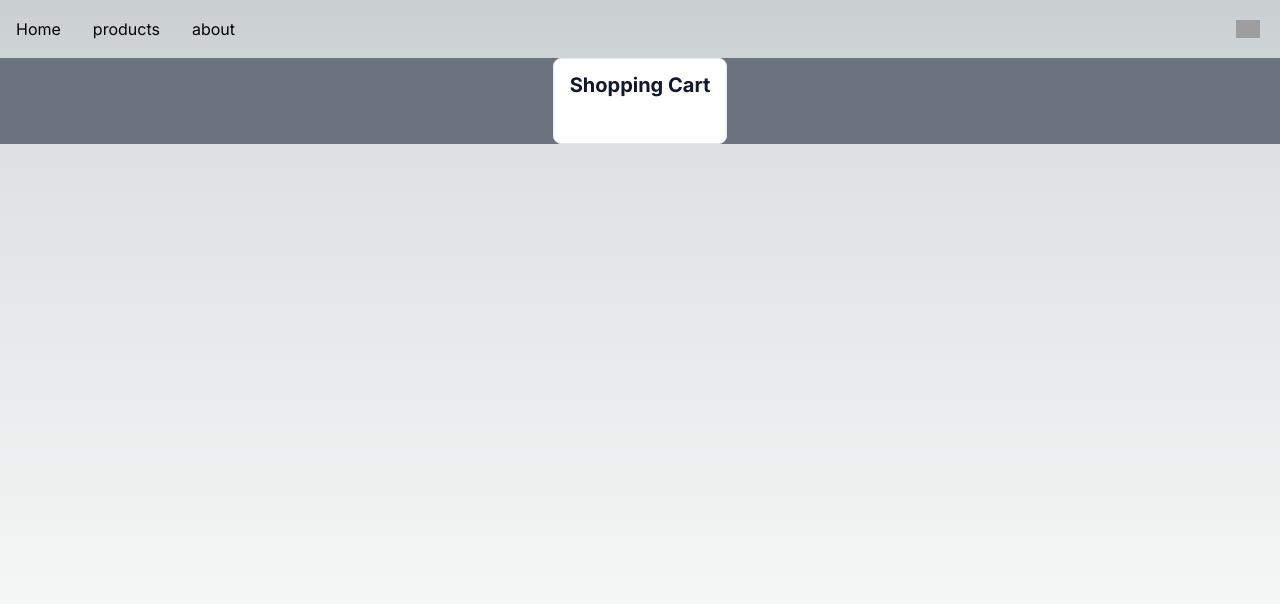
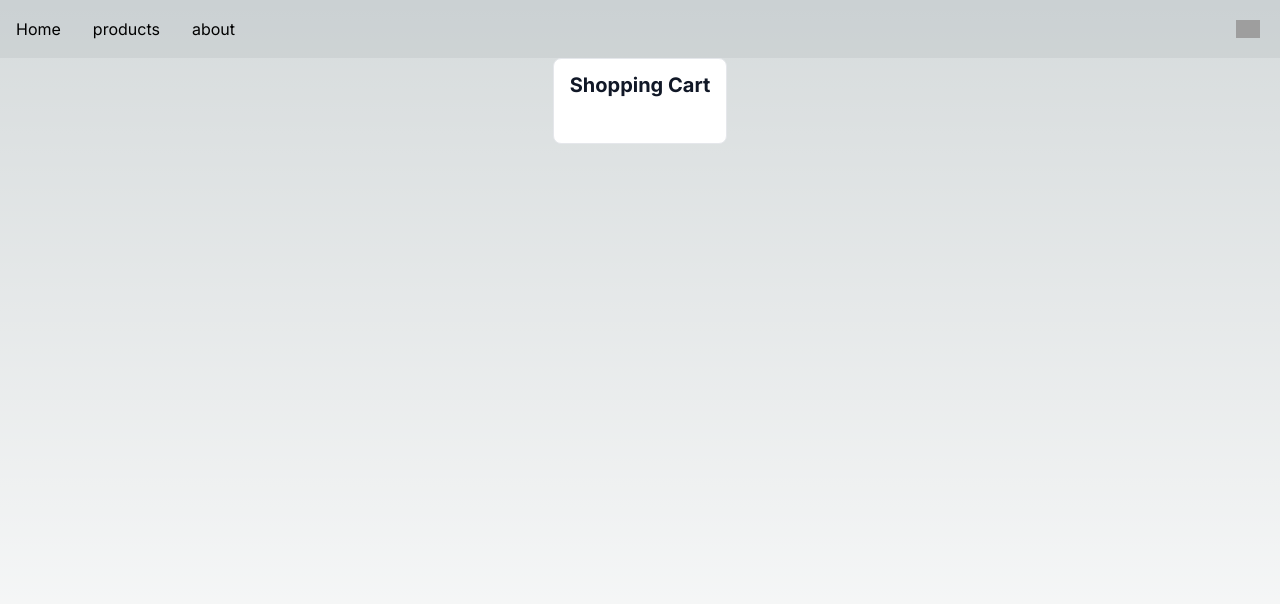
Before and after one commit to Ehsan-c137/reduxtToolkit_RTK, a Next.js app: page /cart in a window 1280 px wide. Shown: the top 604 px of the page. Built offline with nearby package versions, Linux system fonts and the light colour scheme; grey boxes are pictures that could not be loaded; what next-redux-wrapper would draw is missing.

Commit message:
delete style

```diff
--- a/src/app/cart/page.jsx
+++ b/src/app/cart/page.jsx
@@ -2,7 +2,7 @@ import Cart from "@/components/cart/Cart";
 
 const page = () => {
   return (
-    <div className="flex items-center bg-gray-500 w-full h-full justify-center">
+    <div className="flex items-center justify-center">
       <Cart />
     </div>
   );
```
